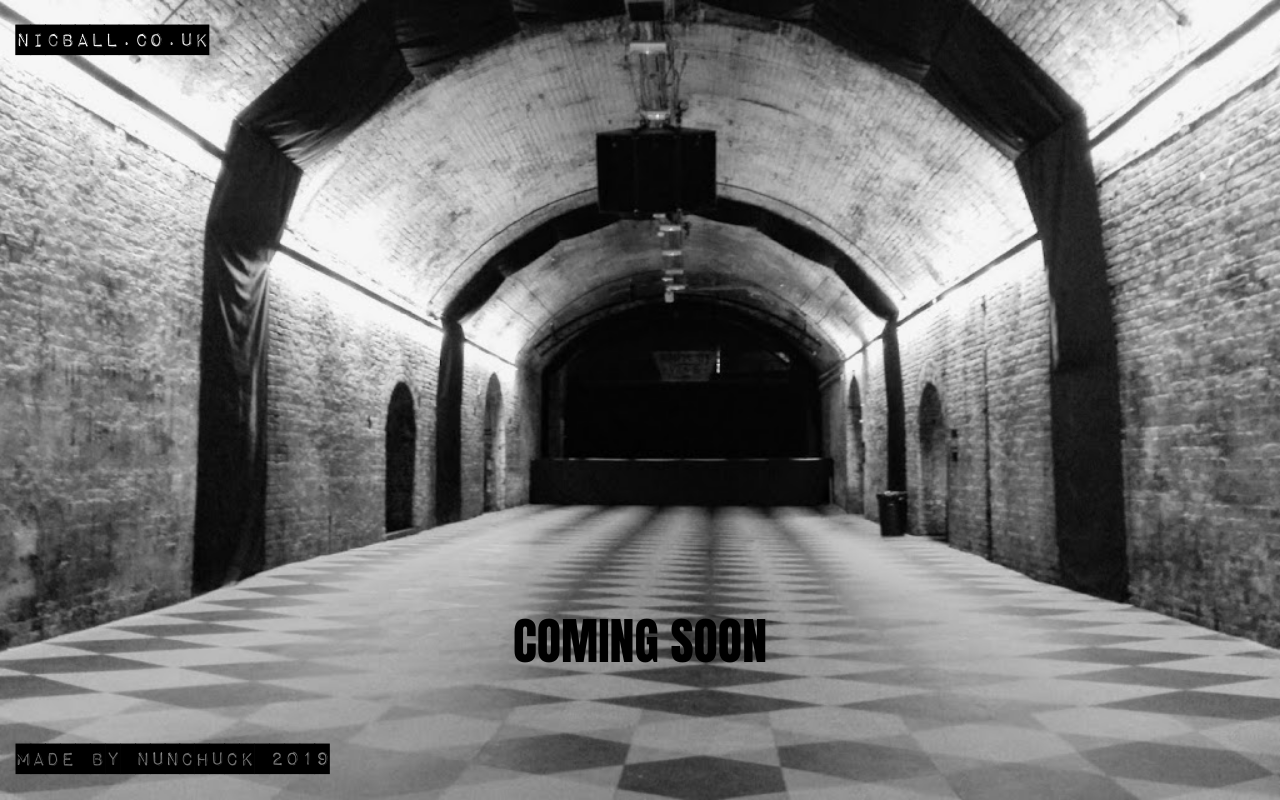
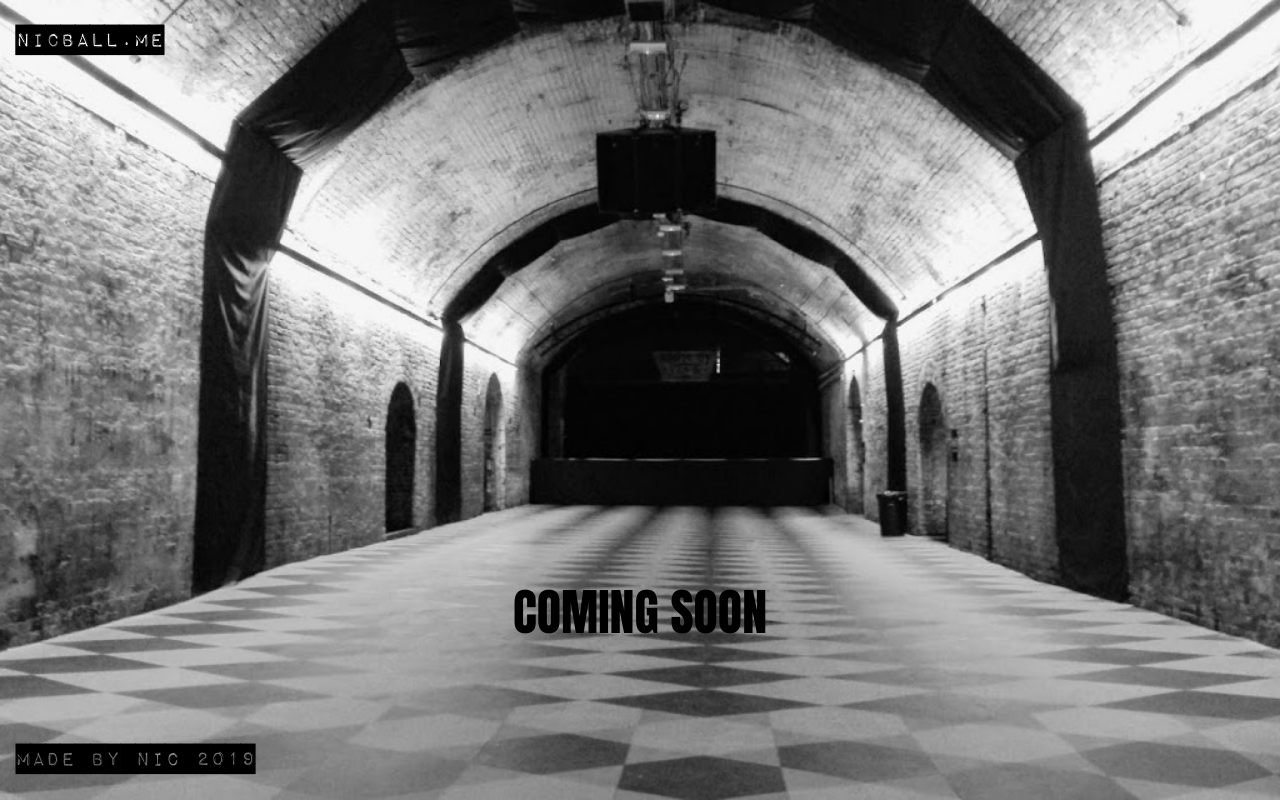
Before and after one commit to nic-ball/homepage, a plain HTML site: page index.html in a window 1280 px wide. Drawn offline with Linux system fonts and the light colour scheme; files whose address does not match are found by name.

Commit message:
Small tweaks to the holding page

```diff
--- a/css/style.css
+++ b/css/style.css
@@ -45,8 +45,11 @@ body, html {
 
 /* Position text in the middle */
 .middle {
+    height: 15%;
+    width: 25%;
+
     position: absolute;
-    top: 80%;
+    top: 75%;
     left: 50%;
     transform: translate(-50%, -50%);
     text-align: center;
--- a/index.html
+++ b/index.html
@@ -9,15 +9,15 @@
     <body>
         <div class="bgimg">
             <div class="topleft">
-                <p>nicball.co.uk</p>
+                <p>nicball.me</p>
             </div>
             <div class="middle">
                 <h1>COMING SOON</h1>
             </div>
             <div class="bottomleft">
-                <p>Made by nunchuck <script language="javascript" type="text/javascript">
-                    var today = new Date();
-                    var year = today.getFullYear();
+                <p>Made by Nic <script language="javascript" type="text/javascript">
+                    let today = new Date();
+                    let year = today.getFullYear();
                     document.write(year)
                 </script></p>
             </div>
```
Also changed, not shown: 1 other file.
